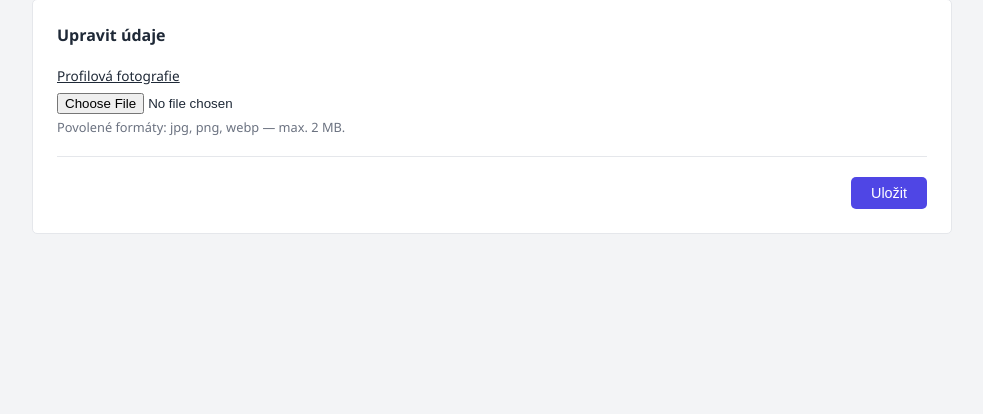
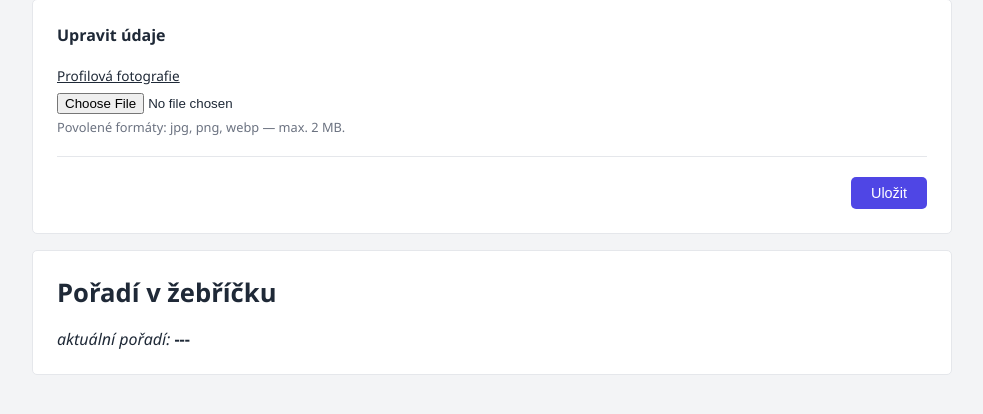
Before and after one commit to cenekp74/tenis-zebricek, a Flask app: page /profile in a window 1280 px wide. Shown: the part 219-633 px from the top of the page, without its empty margins (148-1131 px from the left). Run offline with Flask 3, Linux system fonts and the light colour scheme; the visitor is signed in with stand-in values (Sample User, id 1); parts of the project's set-up code (start-up, migrations or seed data) failed here and were passed over; some libraries are stand-ins or nearby versions.

Commit message:
added a rank property to player and a rank info section in profile.html

```diff
--- a/app/db_classes.py
+++ b/app/db_classes.py
@@ -13,3 +13,4 @@ class User(db.Model, UserMixin):
     password = db.Column(db.String(60), nullable=False)
     admin = db.Column(db.Integer, nullable=False, default=0)
     pp_filename = db.Column(db.String(64), nullable=False, default="default_pp.png")
+    rank = db.Column(db.Integer, unique=False, nullable=False, default=0) # 0 means unranked
--- a/app/static/css/main.css
+++ b/app/static/css/main.css
@@ -232,6 +232,20 @@ a:hover {
     opacity: 1;
 }
 
+.rank-info {
+    gap: 20px;
+    background: #fff;
+    border: 1px solid var(--nav-border);
+    border-radius: var(--border-radius);
+    padding: 24px;
+    margin-top: 16px;
+}
+
+.rank-info > h1 {
+    margin-top: 0;
+    font-size: 1.6rem;
+}
+
 /* ── Profile ── */
 
 .profile-info {
--- a/app/templates/profile.html
+++ b/app/templates/profile.html
@@ -37,4 +37,12 @@
         </div>
     </form>
 </div>
+
+<div class="rank-info">
+    <h1>Pořadí v žebříčku</h1>
+    <span>
+        <i>aktuální pořadí: </i>
+        <b>{{ '---' if current_user.rank == 0 else current_user.rank }}</b>
+    </span>
+</div>
 {% endblock %}
```
Also changed, not shown: migrations/versions/692a574b646a_.py (added, +32 -0 lines).
